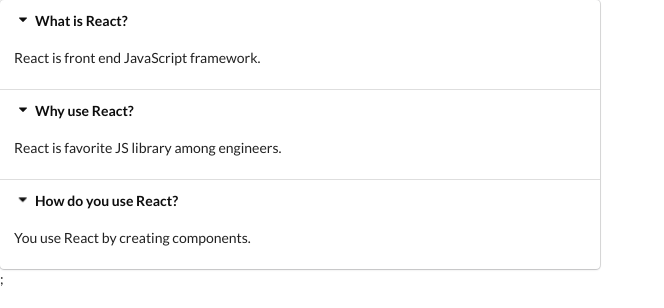
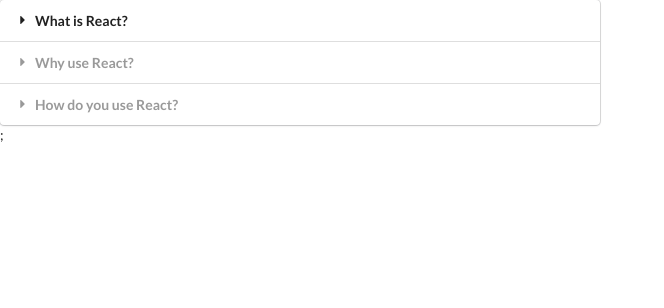
Before and after one commit to trieungochai/widgets, a React (Create React App) app: page / in a window 1280 px wide. Shown: the top 308 px of the page, without its empty margins (0-664 px from the left). Built offline with nearby package versions, Linux system fonts and the light colour scheme.

Commit message:
Expanding the Accordion

```diff
--- a/src/components/Accordion.js
+++ b/src/components/Accordion.js
@@ -1,14 +1,22 @@
-import React from "react";
+import React, { useState } from "react";
 
 const Accordion = ({ items }) => {
-  const renderedItems = items.map((item) => {
+  const [activeIndex, setActiveIndex] = useState(null);
+  const onTitleClick = (index) => setActiveIndex(index);
+
+  const renderedItems = items.map((item, index) => {
+    const active = index === activeIndex ? "active" : "";
+
     return (
       <React.Fragment key={item.title}>
-        <div className="title active">
-          <i className="dropdown icon"></i>
+        <div
+          className={`title ${active}`}
+          onClick={() => onTitleClick(index)}
+        >
+          <i className="dropdown icon" />
           {item.title}
         </div>
-        <div className="content active">
+        <div className={`content ${active}`}>
           <p>{item.content}</p>
         </div>
       </React.Fragment>
```
